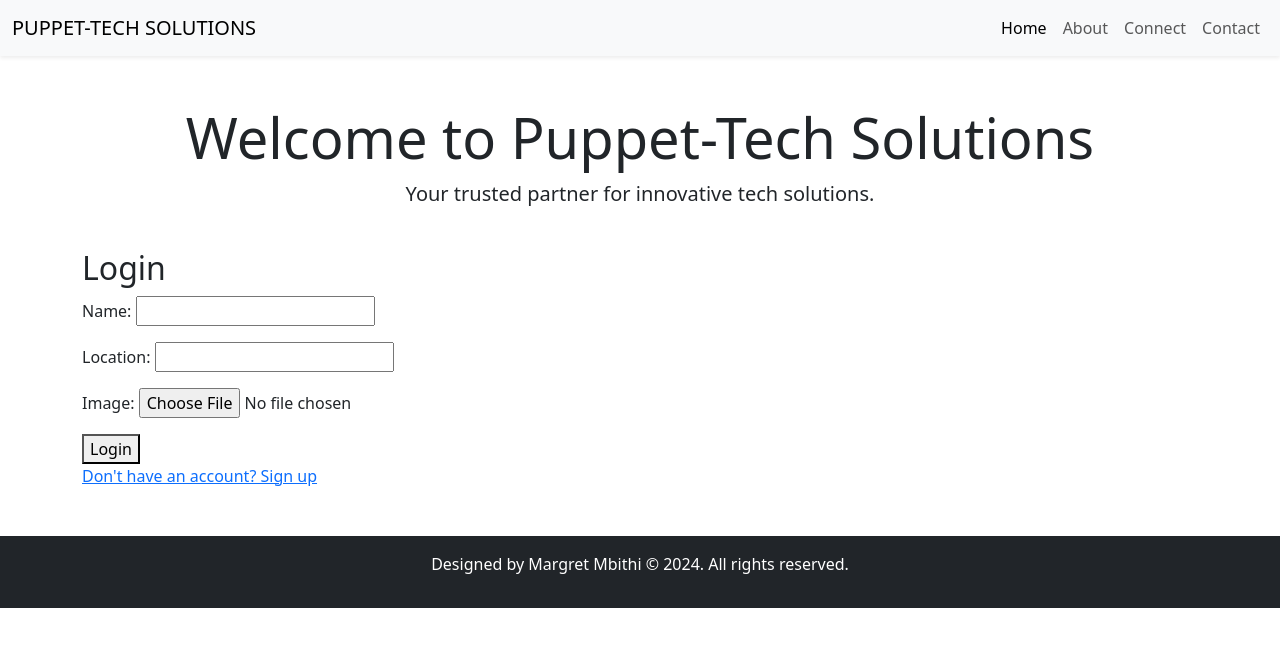
After one commit to ahmednule/puppet, a Django app: template accounts/templates/registration/login.html in a window 1280 px wide. The commit adds this page. Shown: the top 647 px of the page. Run offline with Django 5.2, Linux system fonts and the light colour scheme; the template is opened without the code that fills it: values that come from a table or form of the project are taken from there, others are empty.

```diff
--- a/accounts/forms.py
+++ b/accounts/forms.py
@@ -5,4 +5,4 @@ from django.forms import forms
 class CustomUserCreationForn(UserCreationForm):
     class Meta:
         model=User
-        fields=['Username','email','password1','password2']
+        fields=['username','email','password1','password2']
--- /dev/null
+++ b/accounts/templates/registration/login.html
@@ -0,0 +1,11 @@
+{% extends "petsystem/base.html" %}
+{% block content%}
+<h2>Login</h2>
+<form method="post">
+    {% csrf_token %}
+    {{ form.as_p }}
+    <button type="submit">Login</button>
+</form>
+<a href="{% url 'signup' %}">Don't have an account? Sign up</a>
+
+{% endblock%}
--- a/accounts/templates/registration/signup.html
+++ b/accounts/templates/registration/signup.html
@@ -3,7 +3,7 @@
 <h2>Sign Up</h2>
 <form method="post">
     {% csrf_token %}
-    {{ form.as_p }}
+    {{ form }}
     <button type="submit">Register</button>
 </form>
 <a href="{% url 'login' %}">Already have an account? Login</a>
--- a/accounts/urls.py
+++ b/accounts/urls.py
@@ -1,6 +1,7 @@
 from django.urls import path
-from .views import SignupView
+from .views import SignupView,CustomLoginView
 
 urlpatterns = [
-    path('signup/',SignupView.as_view, name="signup"),
+    path('signup/',SignupView.as_view(), name="signup"),
+    path('login/', CustomLoginView.as_view(), name='login')
 ]
--- a/accounts/views.py
+++ b/accounts/views.py
@@ -2,8 +2,12 @@ from django.shortcuts import render
 from .forms import CustomUserCreationForn
 from django.urls import reverse_lazy
 from django.views.generic import CreateView
+from django.contrib.auth.views import LoginView
 
 class SignupView(CreateView):
     form_class=CustomUserCreationForn
     success_url=reverse_lazy('login')
     template_name='registration/signup.html'
+
+class CustomLoginView(LoginView):
+    template_name="'registration/login.html'"
```
